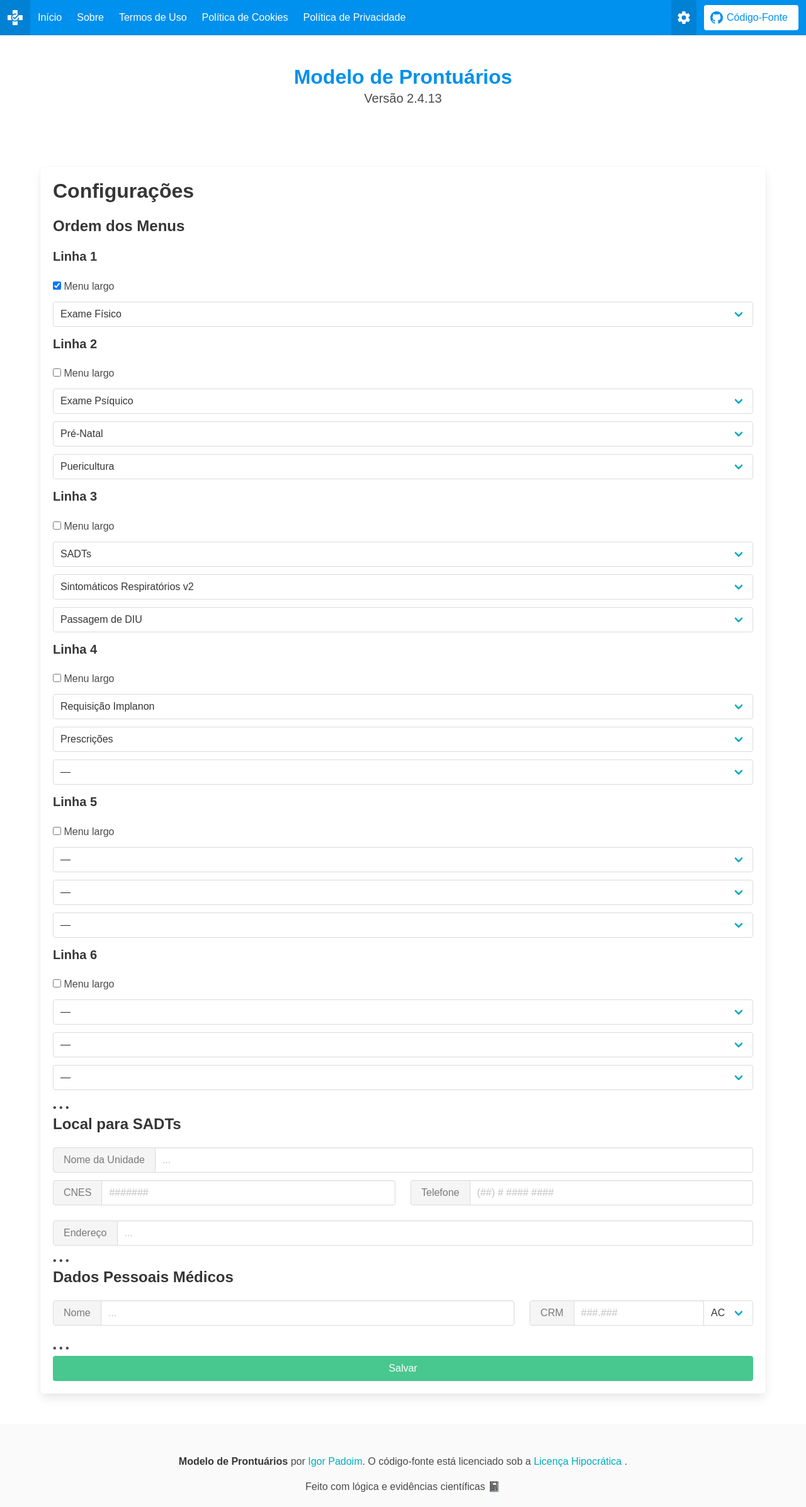
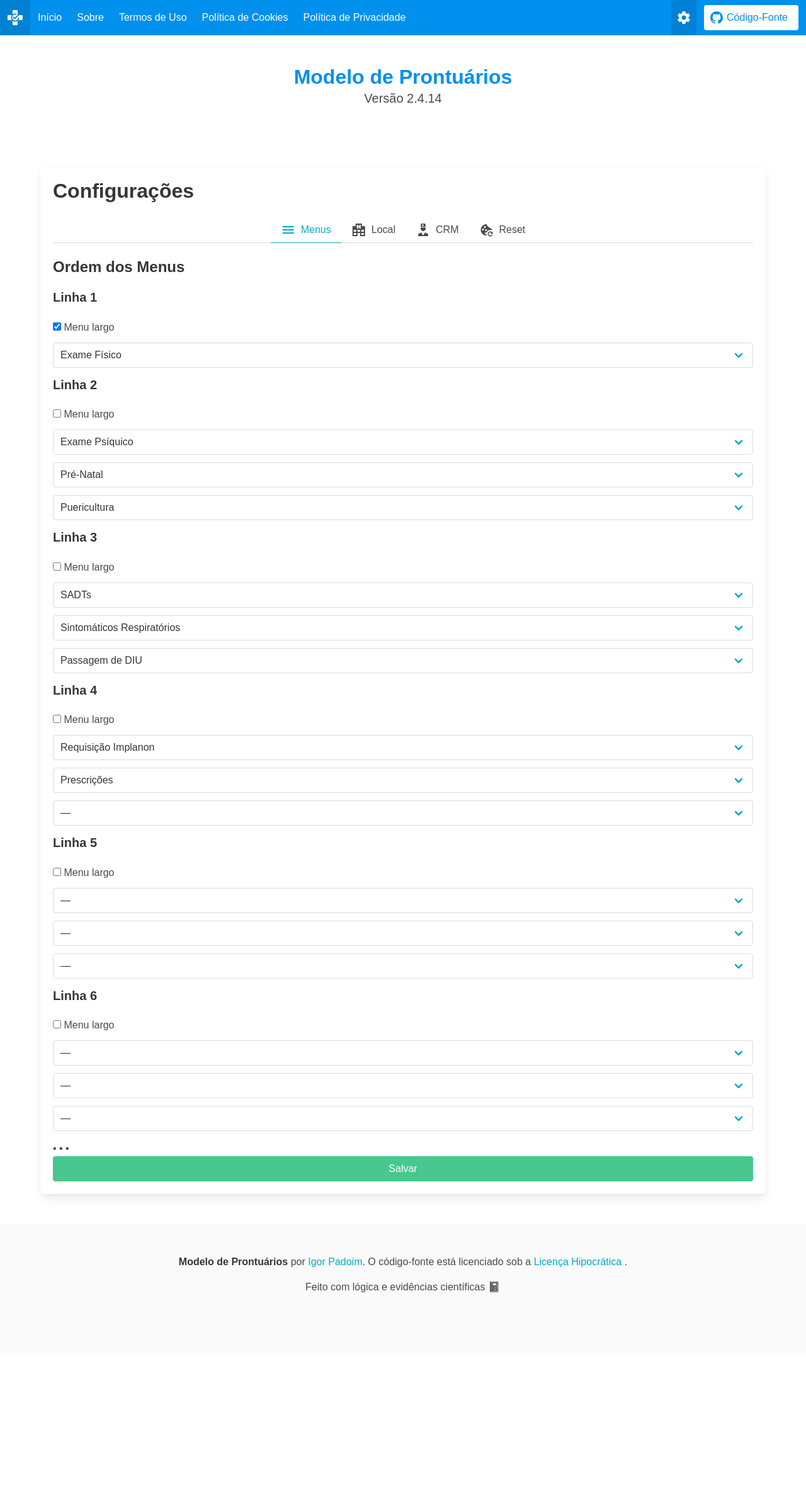
Before and after one commit to Nereare/modelos-pront, a PHP site: page /config.php in a window 1280 px wide. Shown: the top 2393 px of the page at 63% size. After the commit the page ends 2053 px from the top, so only its background shows below. Run offline with PHP 8.4, Linux system fonts and the light colour scheme; the visitor is signed in with stand-in values (Sample User, id 1); style sheets or scripts are compiled from the project's sources; some libraries are stand-ins or nearby versions.

Commit message:
Adicionar reset de cookies/sessão

```diff
--- a/config.php
+++ b/config.php
@@ -66,7 +66,7 @@ function echo_select($select) {
     <option value=\"psico\"{$selected["psico"]}>Exame Psíquico</option>
     <option value=\"pueri\"{$selected["pueri"]}>Puericultura</option>
     <option value=\"sadt\"{$selected["sadt"]}>SADTs</option>
-    <option value=\"sr\"{$selected["sr"]}>Sintomáticos Respiratórios v2</option>
+    <option value=\"sr\"{$selected["sr"]}>Sintomáticos Respiratórios</option>
     <option value=\"meds\"{$selected["meds"]}>Prescrições</option>
   </select>
   ";
@@ -86,6 +86,44 @@ else { $physician = ["", "", "SP"]; }
     <div class="box">
       <h2 class="title is-3">Configurações</h2>
 
+      <div class="tabs is-centered">
+        <ul>
+          <li class="is-active">
+            <a id="menu-button">
+              <span class="icon">
+                <i class="mdi mdi-menu mdi-24px" aria-hidden="true"></i>
+              </span>
+              <span>Menus</span>
+            </a>
+          </li>
+          <li>
+            <a id="sadt-button">
+              <span class="icon">
+                <i class="mdi mdi-hospital-building mdi-24px" aria-hidden="true"></i>
+              </span>
+              <span>Local</span>
+            </a>
+          </li>
+          <li>
+            <a id="crm-button">
+              <span class="icon">
+                <i class="mdi mdi-doctor mdi-24px" aria-hidden="true"></i>
+              </span>
+              <span>CRM</span>
+            </a>
+          </li>
+          <li>
+            <a id="reset-button">
+              <span class="icon">
+                <i class="mdi mdi-cookie-refresh mdi-24px" aria-hidden="true"></i>
+              </span>
+              <span>Reset</span>
+            </a>
+          </li>
+        </ul>
+      </div>
+
+      <div id="menu">
         <h3 class="title is-4">Ordem dos Menus</h3>
 
         <?php
@@ -128,11 +166,9 @@ else { $physician = ["", "", "SP"]; }
           </div>
         </div>
         <?php } ?>
-
-      <div class="divider">
-        <div>&bull;&nbsp;&bull;&nbsp;&bull;</div>
       </div>
 
+      <div class="is-hidden" id="sadt">
         <h3 class="title is-4">Local para SADTs</h3>
 
         <div class="field has-addons">
@@ -176,11 +212,9 @@ else { $physician = ["", "", "SP"]; }
             <input type="text" class="input" id="place-address" placeholder="..." maxlength="80" value="<?php echo $place[3]; ?>">
           </div>
         </div>
-
-      <div class="divider">
-        <div>&bull;&nbsp;&bull;&nbsp;&bull;</div>
       </div>
 
+      <div class="is-hidden" id="crm">
         <h3 class="title is-4">Dados Pessoais Médicos</h3>
 
         <div class="columns">
@@ -239,6 +273,22 @@ else { $physician = ["", "", "SP"]; }
             </div>
           </div>
         </div>
+      </div>
+
+      <div class="is-hidden" id="reset">
+        <h3 class="title is-4">Reiniciar Cookies</h3>
+
+        <div class="field">
+          <div class="control">
+            <button type="button" class="button is-fullwidth is-large is-danger" id="reset-cookies">
+              <span class="icon is-large">
+                <i class="mdi mdi-cookie-refresh mdi-48px" aria-hidden="true"></i>
+              </span>
+              <span>Reset</span>
+            </button>
+          </div>
+        </div>
+      </div>
 
       <div class="divider">
         <div>&bull;&nbsp;&bull;&nbsp;&bull;</div>
@@ -259,6 +309,39 @@ else { $physician = ["", "", "SP"]; }
   </p>
 </div>
 
+<div class="modal" id="reset-cookies-modal">
+  <div class="modal-background"></div>
+  <div class="modal-card">
+    <header class="modal-card-head">
+      <p class="modal-card-title">
+        <span class="icon">
+          <i class="mdi mdi-alert-circle mdi-24px" aria-hidden="true"></i>
+        </span>
+        <span>Confirmar Reset dos Cookies</span>
+      </p>
+      <button class="delete" aria-label="close"></button>
+    </header>
+    <section class="modal-card-body">
+      <div class="content">
+        <p>
+          Você tem certeza que deseja <em>reset</em>ar todos os cookies e variáveis de sessão?
+        </p>
+        <p>
+          Os dados que serão deletados existem apenas nos cookies e/ou na sessão do seu navegador, e deletá-los significa que eles <strong>não poderão ser recuperados</strong>!
+        </p>
+      </div>
+    </section>
+    <footer class="modal-card-foot">
+      <button class="button is-fullwidth is-danger" id="reset-cookies-confirm">
+        <span class="icon">
+          <i class="mdi mdi-delete" aria-hidden="true"></i>
+        </span>
+        <span>Estou ciente e desejo continuar</span>
+      </button>
+    </footer>
+  </div>
+</div>
+
 <?php
 require_once "footer.php";
 ?>
--- a/js/config.js
+++ b/js/config.js
@@ -1,4 +1,44 @@
 $(document).ready(function() {
+  // Close modals with a `.delete` button
+  $(".delete").on("click", function() {
+    $(this).parents(".modal").removeClass("is-active");
+  });
+
+  // Change tabs
+  $("#menu-button").on("click", function() {
+    if ( !$("#menu-button").parent().hasClass("is-active") ) {
+      $("#sadt-button, #crm-button, #reset-button").parent().removeClass("is-active");
+      $("#sadt, #crm, #reset").addClass("is-hidden");
+      $("#menu-button").parent().addClass("is-active");
+      $("#menu").removeClass("is-hidden");
+    }
+  });
+  $("#sadt-button").on("click", function() {
+    if ( !$("#sadt-button").parent().hasClass("is-active") ) {
+      $("#menu-button, #crm-button, #reset-button").parent().removeClass("is-active");
+      $("#menu, #crm, #reset").addClass("is-hidden");
+      $("#sadt-button").parent().addClass("is-active");
+      $("#sadt").removeClass("is-hidden");
+    }
+  });
+  $("#crm-button").on("click", function() {
+    if ( !$("#crm-button").parent().hasClass("is-active") ) {
+      $("#menu-button, #sadt-button, #reset-button").parent().removeClass("is-active");
+      $("#menu, #sadt, #reset").addClass("is-hidden");
+      $("#crm-button").parent().addClass("is-active");
+      $("#crm").removeClass("is-hidden");
+    }
+  });
+  $("#reset-button").on("click", function() {
+    if ( !$("#reset-button").parent().hasClass("is-active") ) {
+      $("#crm-button, #menu-button, #sadt-button").parent().removeClass("is-active");
+      $("#crm, #menu, #sadt").addClass("is-hidden");
+      $("#reset-button").parent().addClass("is-active");
+      $("#reset").removeClass("is-hidden");
+    }
+  });
+
+  // Toggle between single-icon (wide) and three-icon (short) line
   $(".line-menu").on("change", function() {
     var i = $(this).prop("id").match(/\d/)[0];
     if ( $(this).prop("checked") ) {
@@ -10,12 +50,19 @@ $(document).ready(function() {
     }
   });
 
+  // Hide reply notification
   $("#config-reply button").on("click", function() {
     $("#config-reply")
       .removeClass("is-success is-warning is-danger")
       .addClass("is-hidden");
   });
 
+  // Show cookie reset modal
+  $("#reset-cookies").on("click", function() {
+    $("#reset-cookies-modal").addClass("is-active");
+  });
+
+  // Send data to be saved
   $("#config-save").on("click", function() {
     $("#config-save")
       .addClass("is-loading")
@@ -50,7 +97,7 @@ $(document).ready(function() {
     // Checks for validity of place inputs
     if ( place_name.length > 80 ) { place_name = place_name.substring(0, 80); }
     if ( place_cnes.length > 7 ) { place_cnes = place_cnes.substring(0, 7); }
-    if ( !place_phone.match( phone_regex ) ) { place_phone = "(11) 3066-8000"; }
+    if ( !place_phone.match( phone_regex ) ) { place_phone = ""; }
     if ( place_address.length > 80 ) { place_address = place_address.substring(0, 80); }
 
     // Set regex pattern(s) for physician data checking
@@ -61,14 +108,8 @@ $(document).ready(function() {
     var physician_crm = $("#physician-crm").val();
     var physician_crm_uf = $("#physician-crm-uf").val();
     // Checks for validity of physician inputs
-    if (
-      !physician_crm.match( crm_regex ) ||
-      !physician_crm_uf.match( uf_regex )
-    ) {
-      $("#config-reply").addClass("is-warning");
-      $("#config-reply p").html("Algum dado enviado estava errado");
-      return 1;
-    }
+    if ( !physician_crm.match( crm_regex ) ) { physician_crm = ""; }
+    if ( !physician_crm_uf.match( uf_regex ) ) { physician_crm_uf = "SP"; }
 
     // Set data for AJAX
     var data = {
@@ -81,7 +122,6 @@ $(document).ready(function() {
       physician_crm: physician_crm,
       physician_crm_uf: physician_crm_uf
     };
-    console.log( data );
 
     $.ajax({
       url: "scripts/config-do.php",
@@ -111,4 +151,24 @@ $(document).ready(function() {
           .prop("disabled", false);
       });
   });
+
+  $("#reset-cookies-confirm").on("click", function() {
+    $.ajax({
+      url: "scripts/config-do.php",
+      type: "GET",
+      data: { do: "reset" }
+    })
+      .done(function(r) {
+        $(location).prop("href", ".");
+      })
+      .fail(function() {
+        $("#config-reply p").html("Algo deu errado :(");
+        $("#config-reply")
+          .addClass("is-danger")
+          .removeClass("is-hidden");
+        $("#config-save")
+          .removeClass("is-loading")
+          .prop("disabled", false);
+      });
+  });
 });
--- a/meta.php
+++ b/meta.php
@@ -4,7 +4,7 @@ define("APP_AUTHOR", "Igor Padoim");
 define("APP_YEAR", "2021-2022");
 define("APP_LICENSE_NAME", "Licença Hipocrática");
 define("APP_LICENSE_URI", "https://firstdonoharm.dev/");
-define("APP_VERSION", "2.4.13");
+define("APP_VERSION", "2.4.14");
 
 define("MODELS", [
   "sr" => [
--- a/package.json
+++ b/package.json
@@ -1,7 +1,7 @@
 {
   "name": "modelos-pront",
   "description": "Uma miscelânea de modelos de evolução de consultas com tópicos específicos.",
-  "version": "2.4.13",
+  "version": "2.4.14",
   "maintainers": [
     {
       "name": "Igor Padoim",
```
Also changed, not shown: scripts/config-do.php (+29 -3 lines), CHANGELOG.md. Lines whose indentation alone changed are shown as unchanged.
